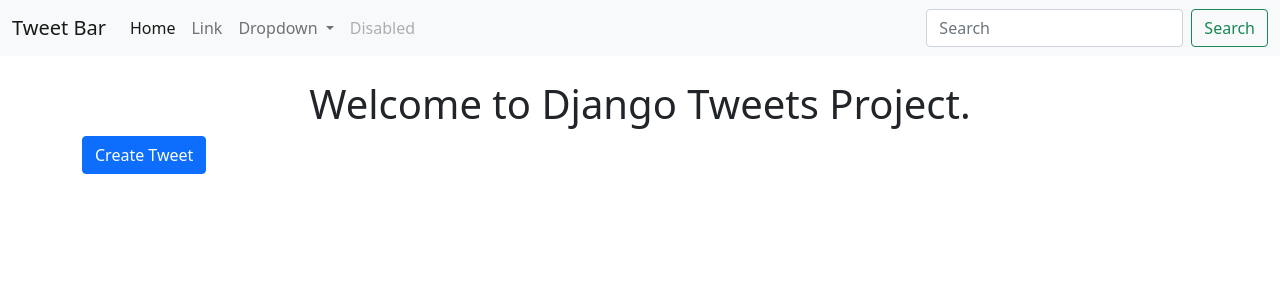
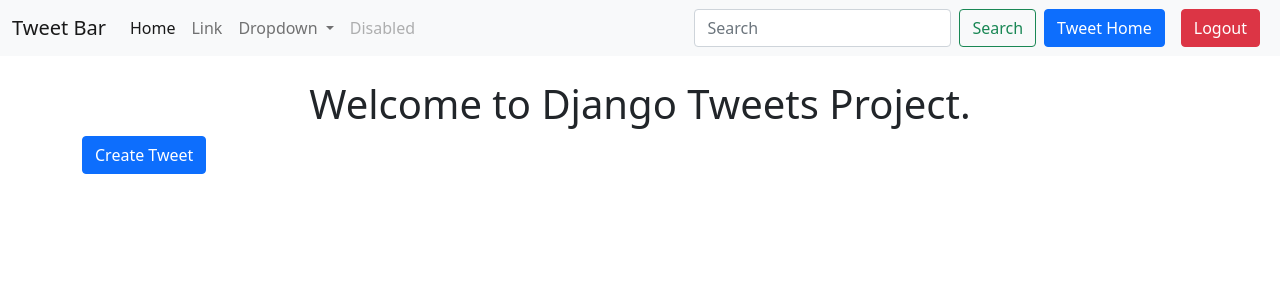
Before and after one commit to arey-pranay/Project_Django_Full-Stack, a Django app: page /tweet/ in a window 1280 px wide. Shown: the top 300 px of the page. Run offline with Django 5.2, Linux system fonts and the light colour scheme; the visitor is signed in with stand-in values (Sample User, id 1); data that the repository does not hold is empty.

Commit message:
added conditional rendering of buttons and editinng feature.

```diff
--- a/chaiheadq/templates/layout.html
+++ b/chaiheadq/templates/layout.html
@@ -76,6 +76,22 @@
               Search
             </button>
           </form>
+          <a href="{% url 'tweet_list' %}" class="btn btn-primary mx-2">
+            Tweet Home
+          </a>
+
+          {% if user.is_authenticated %}
+          <form method="post" action="{% url 'logout' %}" class="mx-2">
+            {% csrf_token %}
+            <button type="submit" class="btn btn-danger">Logout</button>
+          </form>
+          {% else %}
+          <a href="{% url 'register' %}" class="btn btn-success mx-2">
+            Register
+          </a>
+          <a href="{% url 'login' %}" class="btn btn-success mx-2"> Login </a>
+
+          {% endif %}
         </div>
       </div>
     </nav>
--- a/chaiheadq/tweet/templates/tweet_list.html
+++ b/chaiheadq/tweet/templates/tweet_list.html
@@ -11,10 +11,12 @@
     <div class="card-body">
       <h5 class="card-title">{{tweet.user.username}}</h5>
       <p class="card-text">{{tweet.text}}</p>
+      {% if tweet.user == user %}
       <a href="{% url 'tweet_edit' tweet.id%}" class="btn btn-primary">Edit</a>
       <a href="{% url 'tweet_delete' tweet.id%}" class="btn btn-danger"
         >Delete</a
       >
+      {% endif %}
     </div>
   </div>
   {% endfor %}
--- a/chaiheadq/tweet/views.py
+++ b/chaiheadq/tweet/views.py
@@ -8,11 +8,11 @@ from django.contrib.auth import login
 def index(request):
     return render(request, 'index.html')
 
-@login_required  # Ensure the user is logged in to access this view
 def tweet_list(request):
     tweets = Tweet.objects.all().order_by('-created_at')
     return render(request, 'tweet_list.html', {'tweets': tweets})
 
+@login_required  # Ensure the user is logged in to access this view
 def tweet_create(request):
     if request.method == 'POST':
         form = TweetForm(request.POST, request.FILES)
@@ -39,6 +39,7 @@ def tweet_edit(request, tweet_id):
         form = TweetForm(instance=tweet)
     return render(request, 'tweet_form.html', {'form': form})
 
+@login_required  # Ensure the user is logged in to access this view
 def tweet_delete(request, tweet_id):
     tweet = get_object_or_404(Tweet, pk=tweet_id, user=request.user)
     if request.method == 'POST':
```
Also changed, not shown: 1 other file.
